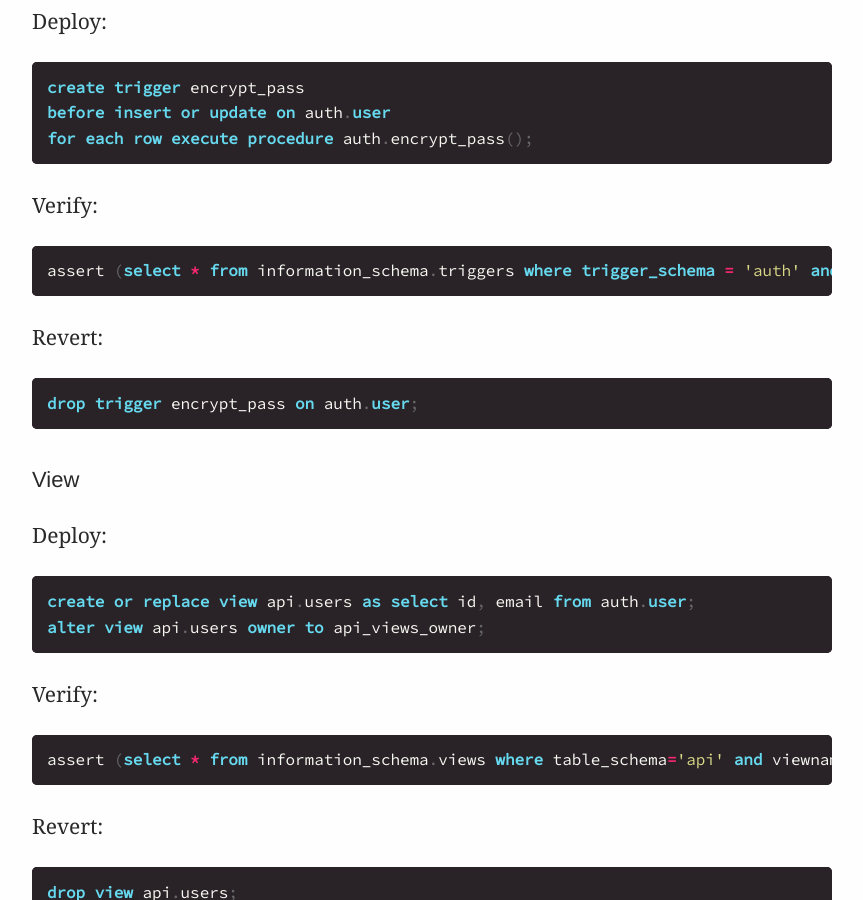
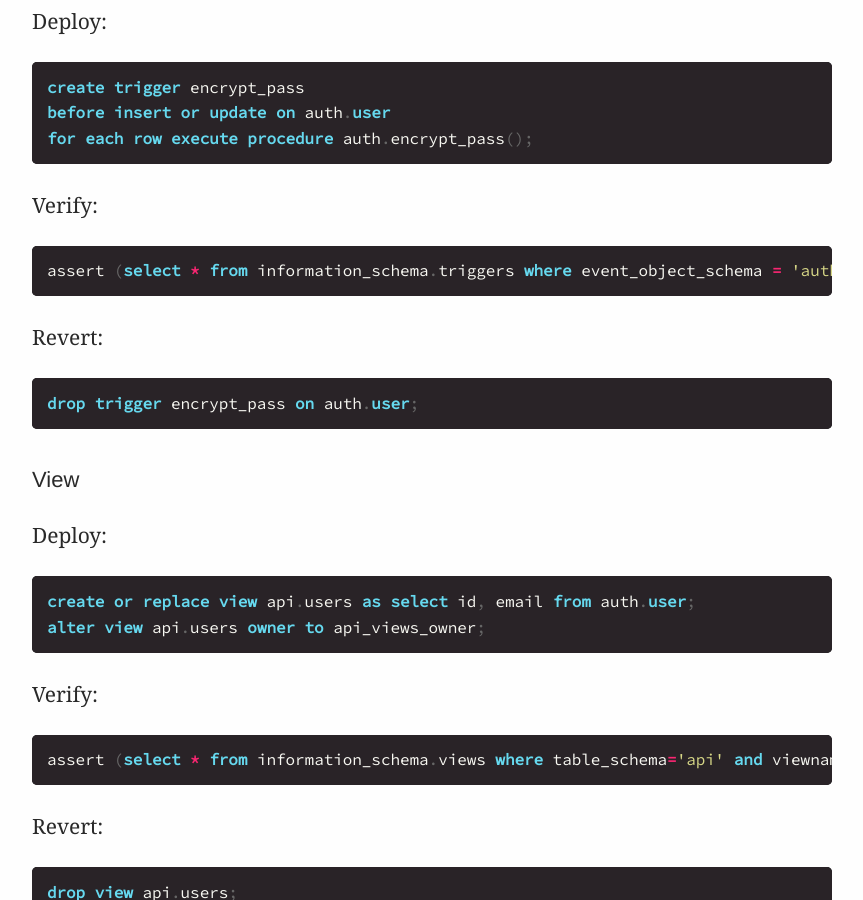
Before and after one commit to explodinglabs/explodinglabs.github.io, a Jekyll site: the page built from docs/_posts/2021-11-04-postgres-migrations.markdown, in a window 1280 px wide and 900 px high, scrolled down 1976 px. Shown: the whole window, without its empty margins (208-1071 px from the left). Built offline with Jekyll 4.4.1, drawn with Linux system fonts in a browser that asks for light colours.

Commit message:
Fix trigger in migrations post

````diff
--- a/docs/_posts/2021-11-04-postgres-migrations.markdown
+++ b/docs/_posts/2021-11-04-postgres-migrations.markdown
@@ -76,7 +76,7 @@
 
 Verify:
 ```sql
-assert (select * from information_schema.triggers where trigger_schema = 'auth' and trigger_name = 'encrypt_pass');
+assert (select * from information_schema.triggers where event_object_schema = 'auth' and event_object_table = 'user' and trigger_name = 'encrypt_pass');
 ```
 
 Revert:
````
